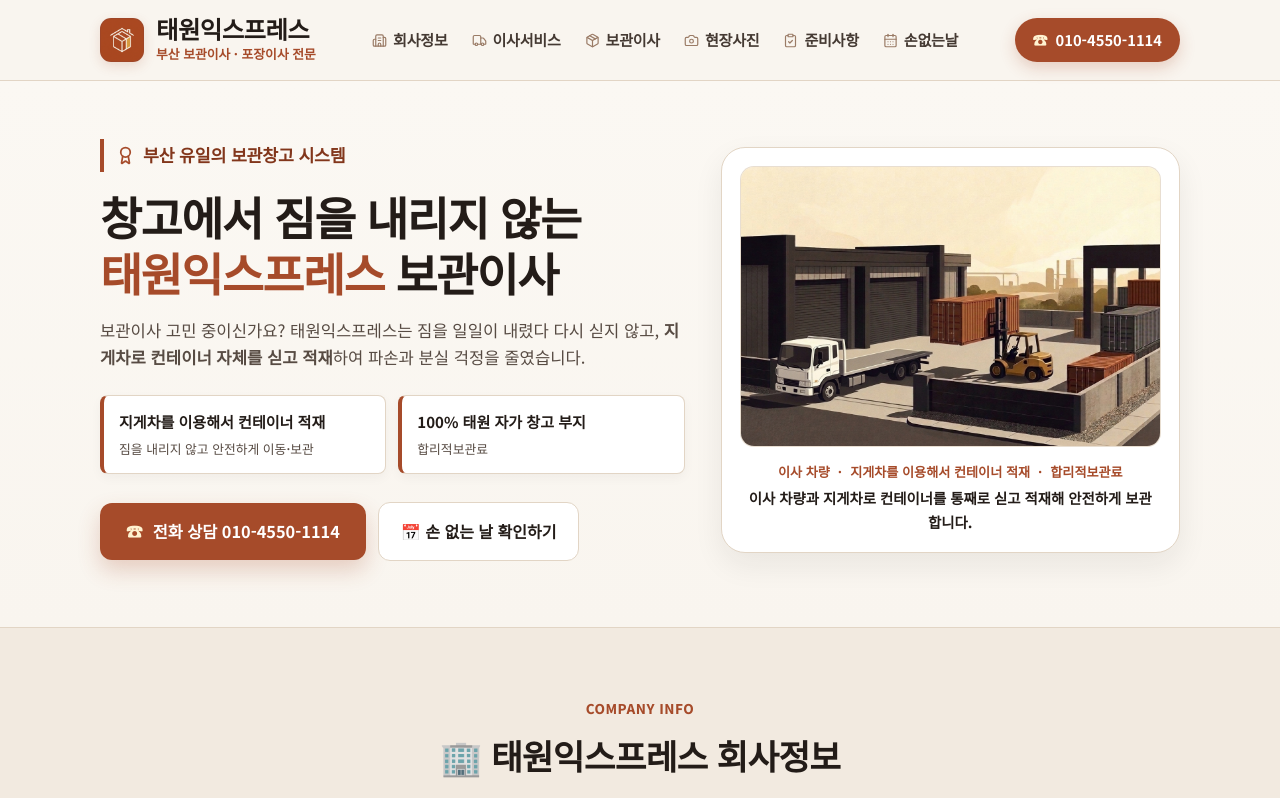
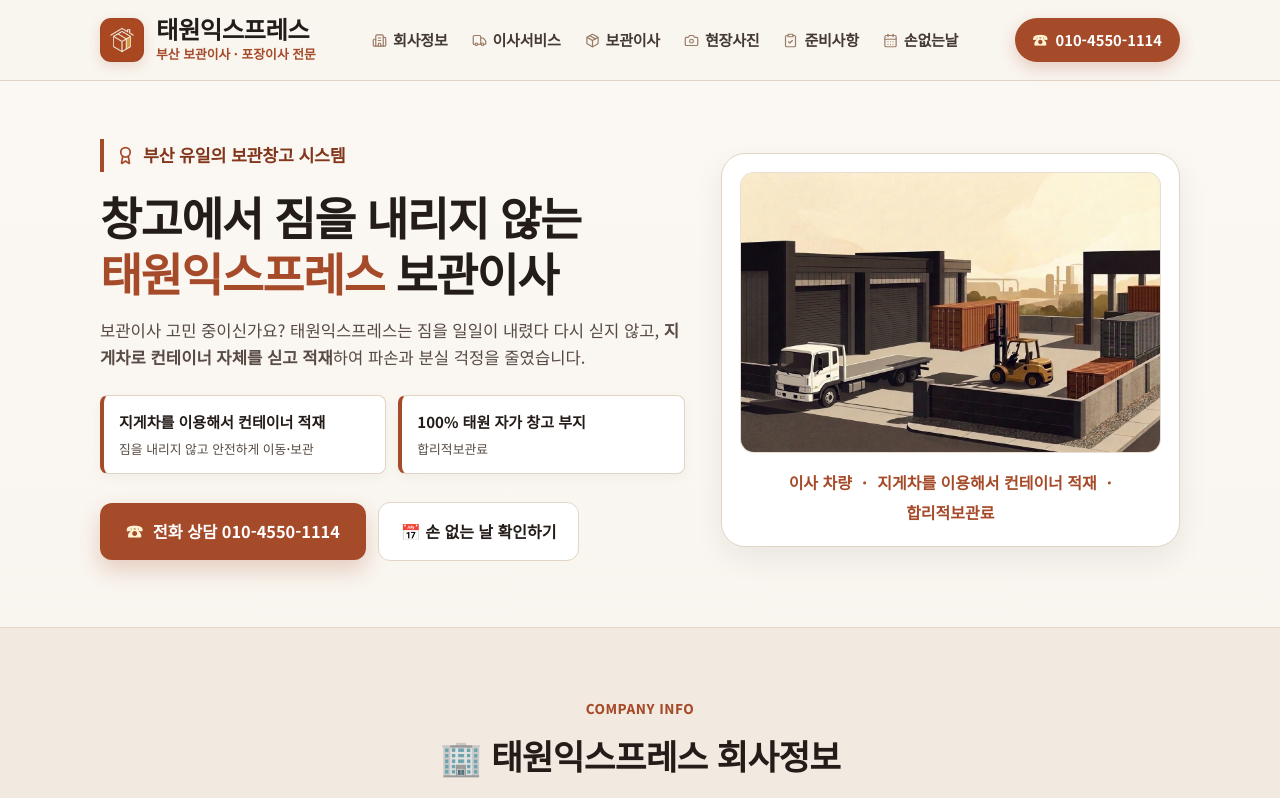
Before and after one commit to maestro0816/taewon24, a React (Vite) app: page / in a window 1280 px wide. Shown: the top 798 px of the page. Built offline with nearby package versions, Linux system fonts and the light colour scheme.

Commit message:
style: update storage feature text and layout
Refine the storage description display by adjusting font size, spacing, and removing the redundant text paragraph for a cleaner, more readable UI.

```diff
--- a/src/App.tsx
+++ b/src/App.tsx
@@ -534,17 +534,14 @@ export default function App() {
                   </div>
                 )}
               </div>
-              <div className="mt-3.5 px-1 text-center">
-                <div className="flex flex-wrap items-center justify-center gap-x-2 gap-y-0.5 text-[0.82rem] font-bold text-[#A64B2A]">
+              <div className="mt-3.5 px-1 py-0.5 text-center">
+                <div className="flex flex-wrap items-center justify-center gap-x-2.5 gap-y-1 text-[0.92rem] font-bold text-[#A64B2A] sm:text-[1rem]">
                   <span>이사 차량</span>
                   <span aria-hidden="true">·</span>
                   <span>지게차를 이용해서 컨테이너 적재</span>
                   <span aria-hidden="true">·</span>
                   <span>합리적보관료</span>
                 </div>
-                <p className="mt-1 text-[0.9rem] font-semibold text-[#231C18]">
-                  이사 차량과 지게차로 컨테이너를 통째로 싣고 적재해 안전하게 보관합니다.
-                </p>
               </div>
             </div>
           </div>
```
